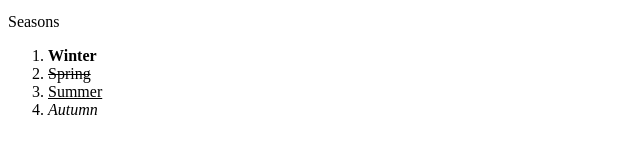
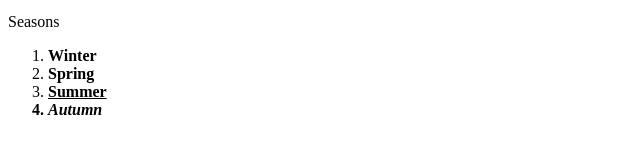
Before and after one commit to KateOzerova/Home-work, a plain HTML site: page index.html in a window 1280 px wide. Shown: the part 293-446 px from the top of the page, 0-640 px from the left. Drawn offline with Linux system fonts and the light colour scheme.

Commit message:
third commit

```diff
--- a/index.html
+++ b/index.html
@@ -26,7 +26,7 @@
         Seasons
         <ol>
             <li><Strong>Winter</Strong></li>
-            <li><strike>Spring</strike></li>
+            <li><b>Spring</b</li>
             <li><u>Summer</u></li>
             <li><em>Autumn</em></li>
         </ol>
```
